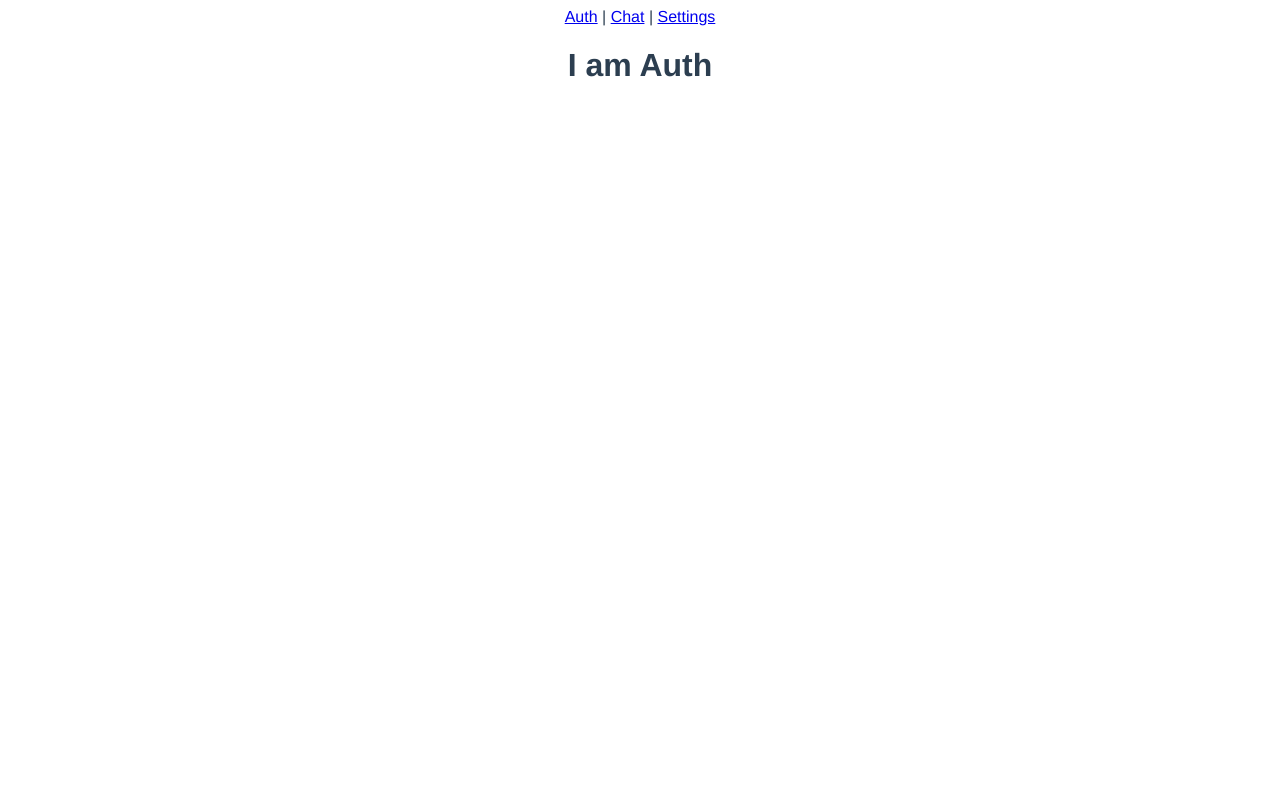
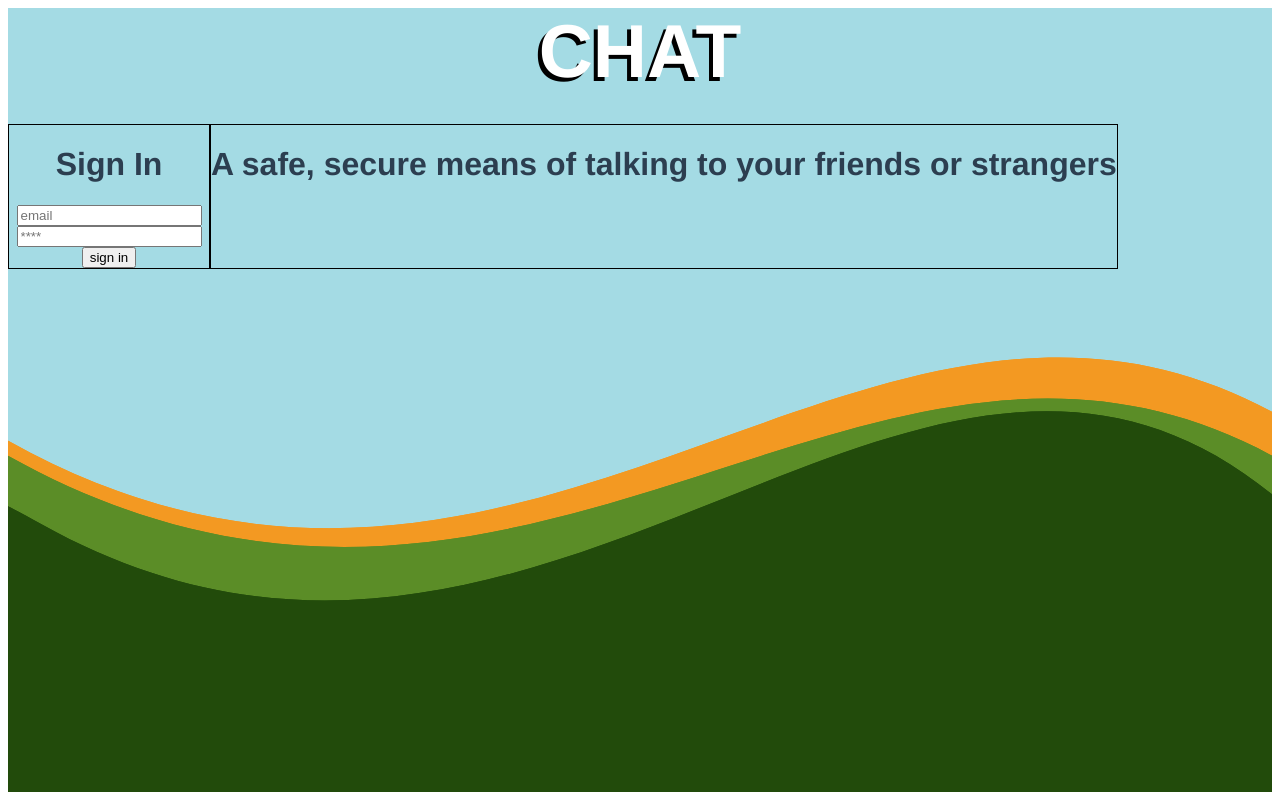
Before and after one commit to N8ers/chat-app, a Vue app: page / in a window 1280 px wide. Built offline with nearby package versions, Linux system fonts and the light colour scheme; no server answers.

Commit message:
do some styling on auth

```diff
--- a/src/App.vue
+++ b/src/App.vue
@@ -1,5 +1,5 @@
 <template>
-  <div v-if="$route.name !== 'Chat' && $route.name !== 'Friends'" id="nav">
+  <div v-if="$route.name !== 'Chat' && $route.name !== 'Friends' && $route.name !== 'Auth'" id="nav">
     <router-link to="/">Auth</router-link> |
     <router-link to="/chat">Chat</router-link> |
     <router-link to="/settings">Settings</router-link>
--- /dev/null
+++ b/src/scss/_auth.scss
@@ -0,0 +1,18 @@
+.auth-container {
+  background-image: url('~@/assets/auth.svg');
+  height: calc(100vh - 16px);
+  background-size: cover;
+}
+
+.auth-body {
+  margin-top: 30px;
+  display: flex;
+}
+
+.auth-form {
+  width: 200px;
+}
+
+.auth-message {
+  width: 300px;
+}
--- a/src/scss/main.scss
+++ b/src/scss/main.scss
@@ -3,7 +3,15 @@
 @import "messages";
 @import "conversations";
 @import "side-nav";
+@import "auth";
 @import "atomic";
+
+.chat-header {
+  color: white;
+  text-shadow: -4px 4px black;
+  font-weight: 900;
+  font-size: 75px;
+}
 
 #app {
   font-family: Avenir, Helvetica, Arial, sans-serif;
--- a/src/views/Auth.vue
+++ b/src/views/Auth.vue
@@ -1,6 +1,21 @@
 <template>
-  <div>
-    <h1>I am Auth</h1>
+  <div class="auth-container">
+    <div class="chat-header">CHAT</div>
+
+    <div class="auth-body">
+      <div class="border auth-form">
+      <h1>Sign In</h1>
+      <form>
+        <input type="email" placeholder="email" />
+        <input type="password" placeholder="****" />
+        <button @click="signIn" type="submit">sign in</button>
+      </form>
+    </div>
+
+    <div class="border">
+      <h1>A safe, secure means of talking to your friends or strangers</h1>
+    </div>
+    </div>
   </div>
 </template>
 
@@ -15,7 +30,11 @@ export default {
 
     }
   },
-  methods: {},
+  methods: {
+    signIn: function () {
+      this.$router.push('/chat')
+    }
+  },
   computed: {},
 
 }
```
Also changed, not shown: src/assets/auth.svg (added), src/assets/logo.png (deleted).
